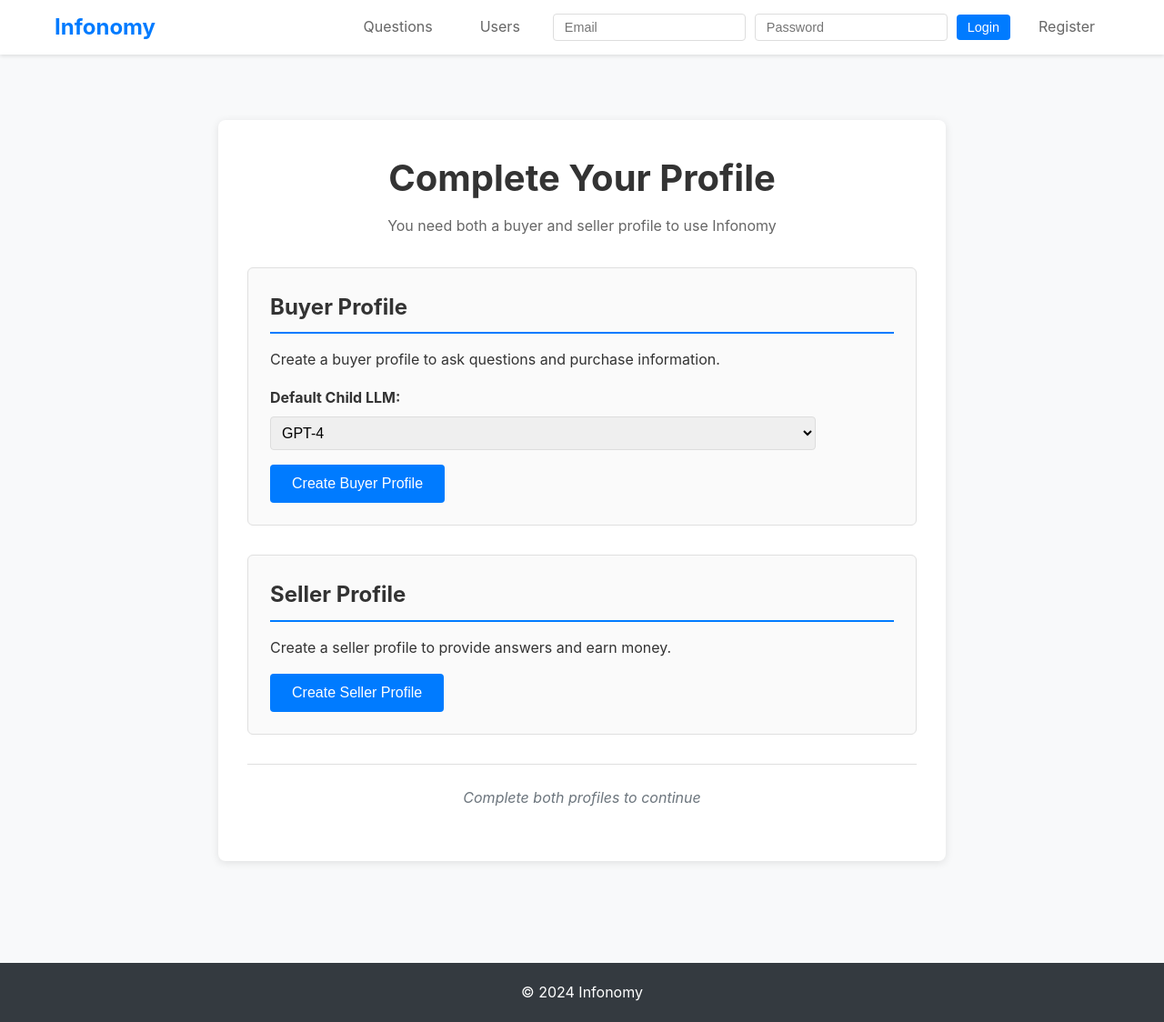
After one commit to abhimanyupallavisudhir/infonomy-server, a FastAPI app: template infonomy_server/templates/profile.html in a window 1280 px wide. The commit adds this page. Shown: the whole page at 91% size. Run offline with FastAPI, Linux system fonts and the light colour scheme; the template is opened without the code that fills it, so the values that code supplies are empty; parts of the project's set-up code (start-up, migrations or seed data) failed here and were passed over.

Commit message:
1) proper seller profile and matchers implementation 2) remove redundant login page 3) get rid of useless default_max_budget 4) change things to Infonomy

```diff
--- a/infonomy_server/config.py
+++ b/infonomy_server/config.py
@@ -32,6 +32,6 @@ ACCESS_TOKEN_EXPIRE_MINUTES = int(os.getenv("ACCESS_TOKEN_EXPIRE_MINUTES", "30")
 
 # API Configuration
 API_V1_STR = "/api/v1"
-PROJECT_NAME = "Infonomy Information Market API"
+PROJECT_NAME = "Infonomy API"
 VERSION = "1.0.0"
 DESCRIPTION = "An information market platform supporting human and bot sellers"
--- a/infonomy_server/main.py
+++ b/infonomy_server/main.py
@@ -16,7 +16,7 @@ import os
 sys.path.append(os.path.dirname(os.path.dirname(os.path.abspath(__file__))))
 from celery_app import celery
 
-app = FastAPI(title="Information Market Platform", version="1.0.0")
+app = FastAPI(title="Infonomy", version="1.0.0")
 
 # Setup CORS
 app.add_middleware(
--- a/infonomy_server/models.py
+++ b/infonomy_server/models.py
@@ -96,7 +96,7 @@ class HumanBuyer(SQLModel, table=True):
     default_child_llm: LLMBuyerType = Field(
         default_factory=LLMBuyerType, sa_column=Column(JSON, nullable=False)
     )
-    default_max_budget: float = Field(default=50.0)
+
     # autoinspect: bool = Field(default=True)
     # autoinspect_n: int = Field(default=3)
 
--- a/infonomy_server/routers/profiles.py
+++ b/infonomy_server/routers/profiles.py
@@ -36,7 +36,7 @@ def create_human_buyer(
 ):
     # Log buyer profile creation
     log_business_event(api_logger, "buyer_profile_created", user_id=current_user.id, parameters={
-        "default_max_budget": human_buyer.default_max_budget,
+
         "has_default_child_llm": bool(human_buyer.default_child_llm)
     })
 
--- a/infonomy_server/schemas.py
+++ b/infonomy_server/schemas.py
@@ -32,7 +32,6 @@ class UserUpdate(schemas.BaseUserUpdate):
 class HumanBuyerRead(SQLModel):
     id: int
     default_child_llm: LLMBuyerType
-    default_max_budget: float
     num_queries: dict[int, int]
     num_inspected: dict[int, int]
     num_purchased: dict[int, int]
@@ -44,11 +43,9 @@ class HumanBuyerRead(SQLModel):
 
 class HumanBuyerCreate(SQLModel):
     default_child_llm:  LLMBuyerType = LLMBuyerType()
-    default_max_budget: float = 0.0
 
 class HumanBuyerUpdate(SQLModel):
     default_child_llm:    Optional[LLMBuyerType] = None
-    default_max_budget:   Optional[float]         = None
 
 class SellerMatcherRead(SQLModel):
     id:                 int
--- a/infonomy_server/static/js/app.js
+++ b/infonomy_server/static/js/app.js
@@ -1,7 +1,7 @@
 // Main application JavaScript file
 document.addEventListener('DOMContentLoaded', function() {
     // Initialize any global functionality
-    console.log('Information Market Platform loaded');
+    console.log('Infonomy loaded');
 
     // Add form validation and enhancement
     enhanceForms();
--- a/infonomy_server/templates/base.html
+++ b/infonomy_server/templates/base.html
@@ -3,14 +3,14 @@
 <head>
     <meta charset="UTF-8">
     <meta name="viewport" content="width=device-width, initial-scale=1.0">
-    <title>{% block title %}Information Market Platform{% endblock %}</title>
+    <title>{% block title %}Infonomy{% endblock %}</title>
     <link rel="stylesheet" href="/static/css/style.css">
 </head>
 <body>
     <header class="navbar">
         <div class="nav-container">
             <div class="nav-brand">
-                <a href="/">Information Market</a>
+                <a href="/">Infonomy</a>
             </div>
             <nav class="nav-menu">
                 <a href="/questions" class="nav-link">Questions</a>
@@ -28,7 +28,7 @@
 
     <footer class="footer">
         <div class="container">
-            <p>&copy; 2024 Information Market Platform</p>
+            <p>&copy; 2024 Infonomy</p>
         </div>
     </footer>
 
@@ -42,11 +42,26 @@
             console.log('updateAuthSection called, token:', token ? token.substring(0, 20) + '...' : 'None');
 
             if (token) {
-                // User is logged in
-                authSection.innerHTML = `
-                    <a href="/users/me" class="nav-link">My Profile</a>
-                    <button onclick="logout()" class="nav-button">Logout</button>
-                `;
+                // User is logged in - we'll need to fetch the username
+                fetch('/api/users/me', {
+                    headers: {
+                        'Authorization': `Bearer ${token}`
+                    }
+                })
+                .then(response => response.json())
+                .then(user => {
+                    authSection.innerHTML = `
+                        <a href="/users/me" class="nav-link">${user.username}</a>
+                        <button onclick="logout()" class="nav-button">Logout</button>
+                    `;
+                })
+                .catch(error => {
+                    // Fallback if we can't get username
+                    authSection.innerHTML = `
+                        <a href="/users/me" class="nav-link">Profile</a>
+                        <button onclick="logout()" class="nav-button">Logout</button>
+                    `;
+                });
             } else {
                 // User is not logged in
                 authSection.innerHTML = `
--- a/infonomy_server/templates/home.html
+++ b/infonomy_server/templates/home.html
@@ -1,10 +1,10 @@
 {% extends "base.html" %}
 
-{% block title %}Home - Information Market Platform{% endblock %}
+{% block title %}Home - Infonomy{% endblock %}
 
 {% block content %}
 <div class="container">
-    <h1 class="page-title">Information Market Platform</h1>
+            <h1 class="page-title">Welcome to Infonomy</h1>
 
     <div id="auth-content">
         <!-- This will be populated by JavaScript based on auth status -->
@@ -86,7 +86,7 @@ function updateAuthContent() {
         // User is not logged in
         authContent.innerHTML = `
             <div class="welcome-message">
-                <p>Welcome to the Information Market Platform! Please <a href="/login">login</a> or <a href="/register">register</a> to start asking questions and providing answers.</p>
+                <p>Welcome to Infonomy! Please login or register to start asking questions and providing answers.</p>
             </div>
         `;
     }
--- /dev/null
+++ b/infonomy_server/templates/profile.html
@@ -0,0 +1,183 @@
+{% extends "base.html" %}
+
+{% block title %}Profile Setup - Infonomy{% endblock %}
+
+{% block content %}
+<div class="container">
+    <div class="profile-setup">
+        <h1 class="profile-title">Complete Your Profile</h1>
+        <p class="profile-subtitle">You need both a buyer and seller profile to use Infonomy</p>
+
+        <!-- Buyer Profile Section -->
+        <div class="profile-section">
+            <h2>Buyer Profile</h2>
+            {% if user.buyer_profile %}
+                <div class="current-profile">
+                    <p><strong>✓ Buyer Profile Created</strong></p>
+                    <p><strong>Default Child LLM:</strong> {{ user.buyer_profile.default_child_llm.name }}</p>
+                </div>
+            {% else %}
+                <p>Create a buyer profile to ask questions and purchase information.</p>
+                <form method="post" action="/profile/buyer" class="profile-form">
+                    <div class="form-group">
+                        <label for="default_child_llm">Default Child LLM:</label>
+                        <select name="default_child_llm" id="default_child_llm" required>
+                            <option value="gpt-4">GPT-4</option>
+                            <option value="gpt-3.5-turbo">GPT-3.5 Turbo</option>
+                            <option value="claude-3">Claude 3</option>
+                            <option value="claude-2">Claude 2</option>
+                        </select>
+                    </div>
+
+                    <button type="submit" class="btn btn-primary">Create Buyer Profile</button>
+                </form>
+            {% endif %}
+        </div>
+
+        <!-- Seller Profile Section -->
+        <div class="profile-section">
+            <h2>Seller Profile</h2>
+            {% if user.seller_profile %}
+                <div class="current-profile">
+                    <p><strong>✓ Seller Profile Created</strong></p>
+                    <p><strong>Matchers:</strong> {{ user.seller_profile.matchers|length }}</p>
+                </div>
+            {% else %}
+                <p>Create a seller profile to provide answers and earn money.</p>
+                <form method="post" action="/profile/seller" class="profile-form">
+                    <button type="submit" class="btn btn-primary">Create Seller Profile</button>
+                </form>
+            {% endif %}
+        </div>
+
+        <!-- Continue Button -->
+        {% if user.buyer_profile and user.seller_profile %}
+            <div class="continue-section">
+                <p class="success-message">✓ Your profile is complete!</p>
+                <a href="/" class="btn btn-success">Continue to Infonomy</a>
+            </div>
+        {% else %}
+            <div class="continue-section">
+                <p class="info-message">Complete both profiles to continue</p>
+            </div>
+        {% endif %}
+    </div>
+</div>
+
+<style>
+.profile-setup {
+    max-width: 800px;
+    margin: 2rem auto;
+    padding: 2rem;
+    background: white;
+    border-radius: 8px;
+    box-shadow: 0 2px 10px rgba(0,0,0,0.1);
+}
+
+.profile-title {
+    text-align: center;
+    color: #333;
+    margin-bottom: 0.5rem;
+}
+
+.profile-subtitle {
+    text-align: center;
+    color: #666;
+    margin-bottom: 2rem;
+}
+
+.profile-section {
+    margin-bottom: 2rem;
+    padding: 1.5rem;
+    border: 1px solid #e0e0e0;
+    border-radius: 6px;
+    background: #fafafa;
+}
+
+.profile-section h2 {
+    color: #333;
+    margin-bottom: 1rem;
+    border-bottom: 2px solid #007bff;
+    padding-bottom: 0.5rem;
+}
+
+.current-profile {
+    background: #d4edda;
+    border: 1px solid #c3e6cb;
+    border-radius: 4px;
+    padding: 1rem;
+    color: #155724;
+}
+
+.profile-form {
+    margin-top: 1rem;
+}
+
+.form-group {
+    margin-bottom: 1rem;
+}
+
+.form-group label {
+    display: block;
+    margin-bottom: 0.5rem;
+    font-weight: bold;
+    color: #333;
+}
+
+.form-group select,
+.form-group input {
+    width: 100%;
+    padding: 0.5rem;
+    border: 1px solid #ddd;
+    border-radius: 4px;
+    font-size: 1rem;
+}
+
+.btn {
+    padding: 0.75rem 1.5rem;
+    border: none;
+    border-radius: 4px;
+    font-size: 1rem;
+    cursor: pointer;
+    text-decoration: none;
+    display: inline-block;
+    text-align: center;
+}
+
+.btn-primary {
+    background: #007bff;
+    color: white;
+}
+
+.btn-primary:hover {
+    background: #0056b3;
+}
+
+.btn-success {
+    background: #28a745;
+    color: white;
+}
+
+.btn-success:hover {
+    background: #1e7e34;
+}
+
+.continue-section {
+    text-align: center;
+    margin-top: 2rem;
+    padding: 1.5rem;
+    border-top: 1px solid #e0e0e0;
+}
+
+.success-message {
+    color: #28a745;
+    font-weight: bold;
+    margin-bottom: 1rem;
+}
+
+.info-message {
+    color: #6c757d;
+    font-style: italic;
+}
+</style>
+{% endblock %}
--- a/infonomy_server/templates/question_detail.html
+++ b/infonomy_server/templates/question_detail.html
@@ -1,6 +1,6 @@
 {% extends "base.html" %}
 
-{% block title %}{{ question.query or "Question" }} - Information Market Platform{% endblock %}
+{% block title %}{{ question.query or "Question" }} - Infonomy{% endblock %}
 
 {% block content %}
 <div class="container">
--- a/infonomy_server/templates/questions.html
+++ b/infonomy_server/templates/questions.html
@@ -1,6 +1,6 @@
 {% extends "base.html" %}
 
-{% block title %}Questions - Information Market Platform{% endblock %}
+{% block title %}Questions - Infonomy{% endblock %}
 
 {% block content %}
 <div class="container">
--- a/infonomy_server/templates/users.html
+++ b/infonomy_server/templates/users.html
@@ -1,6 +1,6 @@
 {% extends "base.html" %}
 
-{% block title %}Users - Information Market Platform{% endblock %}
+{% block title %}Users - Infonomy{% endblock %}
 
 {% block content %}
 <div class="container">
```
Also changed, not shown: infonomy_server/routers/ui.py (+40 -10 lines), infonomy_server/templates/register.html (+4 -4 lines), infonomy_server/templates/user_profile.html (+9 -10 lines).
